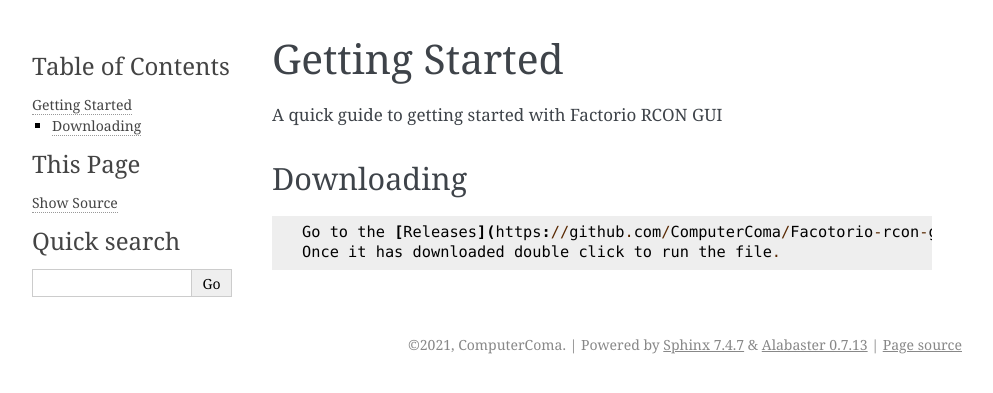
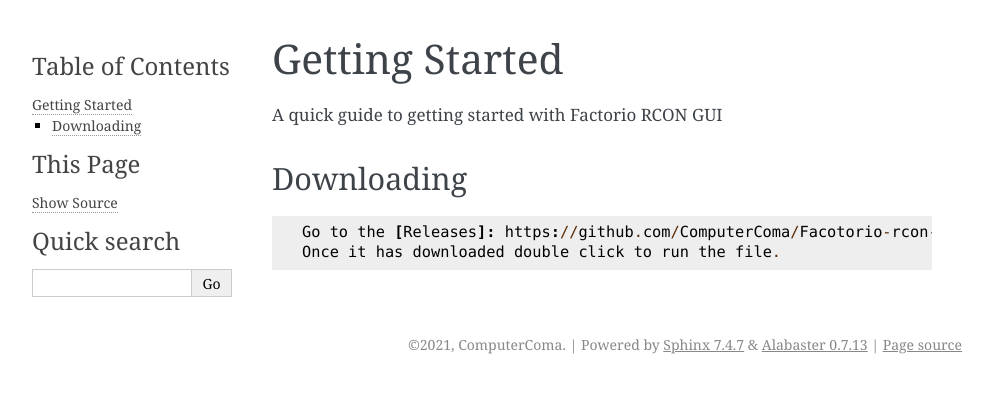
Before and after one commit to ComputerComa/Facotorio-rcon-gui, a Sphinx documentation site: the page built from docs/getting_started.md, in a window 1280 px wide. Shown: the top 393 px of the page, without its empty margins (148-1141 px from the left). Built offline with Sphinx 7.4.7, drawn with Linux system fonts in a browser that asks for light colours.

Commit message:
Update getting_started.md

```diff
--- a/docs/getting_started.md
+++ b/docs/getting_started.md
@@ -6,5 +6,5 @@
 Downloading
 -----------
 
-    Go to the [Releases](https://github.com/ComputerComa/Facotorio-rcon-gui/releases) page and Download the latest release.
+    Go to the [Releases]: https://github.com/ComputerComa/Facotorio-rcon-gui/releases page and Download the latest release.
     Once it has downloaded double click to run the file.
```
